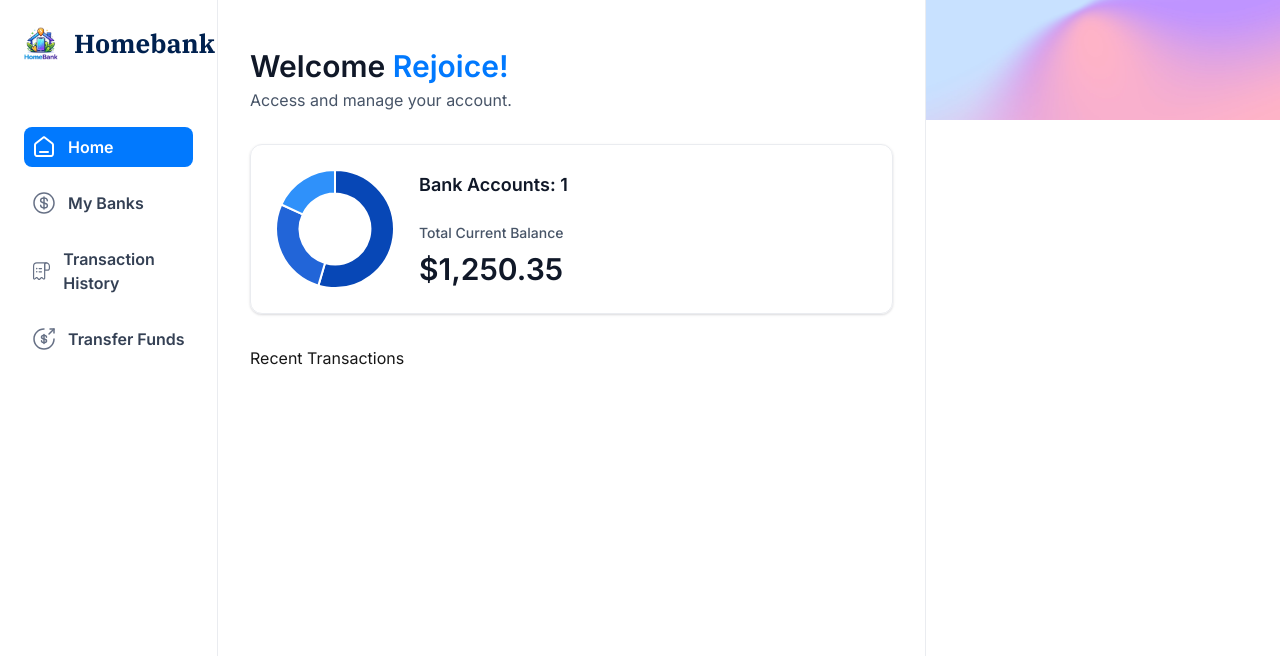
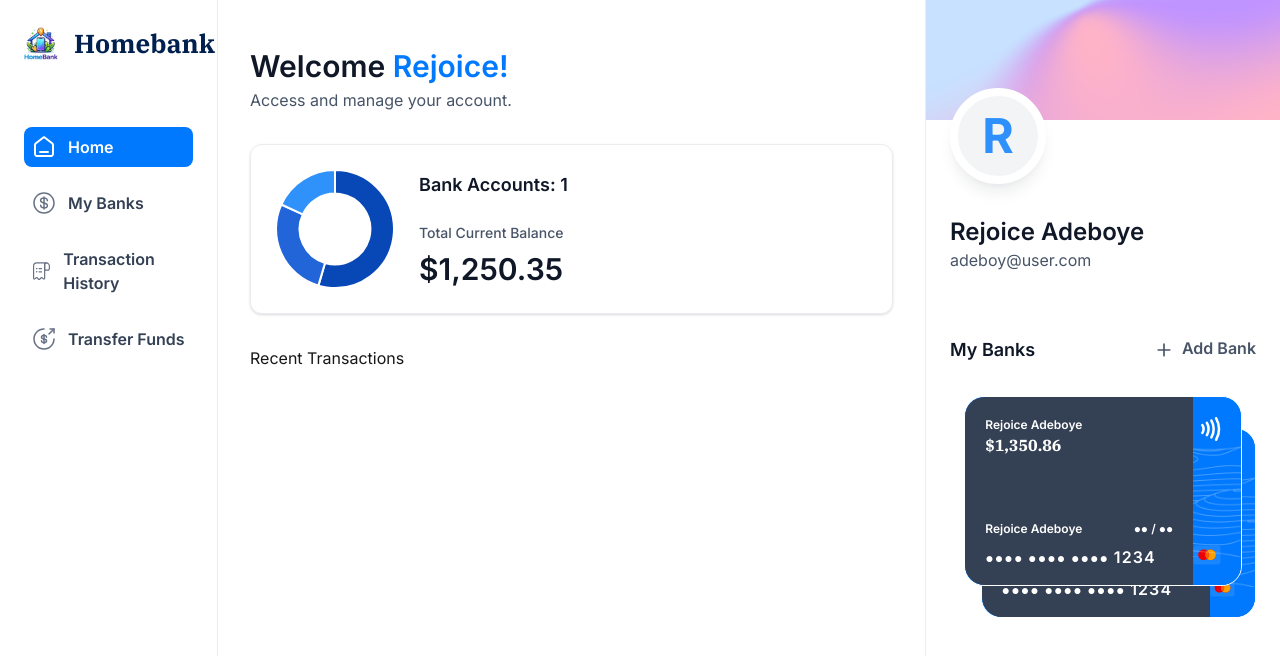
Before and after one commit to Rejoice2374/homebank, a Next.js app: page / in a window 1280 px wide. Shown: the top 656 px of the page. Built offline with nearby package versions, Linux system fonts and the light colour scheme.

Commit message:
feat: enhance RightSidebar with user profile details and add BankCard component for bank accounts

```diff
--- a/app/(root)/page.tsx
+++ b/app/(root)/page.tsx
@@ -4,7 +4,11 @@ import RightSidebar from "@/components/RightSidebar";
 import React from "react";
 
 const Home = () => {
-  const loggedIn = { firstName: "Rejoice" };
+  const loggedIn = {
+    firstName: "Rejoice",
+    lastName: "Adeboye",
+    email: "adeboy@user.com",
+  };
   return (
     <section className="home no-scrollbar">
       <div className="home-content no-scrollbar">
@@ -23,7 +27,11 @@ const Home = () => {
         </header>
         Recent Transactions
       </div>
-      <RightSidebar user={loggedIn} transactions={[]} banks={[]} />
+      <RightSidebar
+        user={loggedIn}
+        transactions={[]}
+        banks={[{ currentBalance: 1350.86 }, { currentBalance: 93520.86 }]}
+      />
     </section>
   );
 };
--- /dev/null
+++ b/components/BankCard.tsx
@@ -0,0 +1,58 @@
+import { formatAmount } from "@/lib/utils";
+import Image from "next/image";
+import Link from "next/link";
+import React from "react";
+
+const BankCard = ({
+  account,
+  userName,
+  showBalance = true,
+}: CreditCardProps) => {
+  return (
+    <div className="flex flex-col">
+      <Link href="/" className="bank-card">
+        <div className="bank-card_content">
+          <div>
+            <h1 className="text-xs font-semibold text-white">
+              {account.name || userName}
+            </h1>
+            <p className="font-ibm-plex-serif font-black text-white">
+              {formatAmount(account.currentBalance)}
+            </p>
+          </div>
+
+          <article className="flex flex-col gap-2">
+            <div className="flex justify-between">
+              <h1 className="text-xs font-semibold text-white">{userName}</h1>
+              <h2 className="text-xs font-semibold text-white">●● / ●●</h2>
+            </div>
+            <p className="text-sm font-semibold tracking-[1.1px] text-white">
+              ●●●● ●●●● ●●●● <span className="text-base">1234</span>
+            </p>
+          </article>
+        </div>
+
+        <div className="bank-card_icon">
+          <Image src="/icons/Paypass.svg" alt="pay" width={20} height={24} />
+          <Image
+            src="/icons/mastercard.svg"
+            alt="Mastercard"
+            width={45}
+            height={32}
+          />
+        </div>
+        <Image
+          src="/icons/Lines.png"
+          alt="Lines"
+          width={316}
+          height={190}
+          className="absolute top-0 left-0"
+        />
+      </Link>
+
+      {/* COPY */}
+    </div>
+  );
+};
+
+export default BankCard;
--- a/components/RightSidebar.tsx
+++ b/components/RightSidebar.tsx
@@ -1,10 +1,59 @@
+import Link from "next/link";
+import Image from "next/image";
 import React from "react";
+import BankCard from "./BankCard";
 
 const RightSidebar = ({ user, transactions, banks }: RightSidebarProps) => {
   return (
     <aside className="right-sidebar no-scrollbar">
       <section className="flex flex-col pb-8">
         <div className="profile-banner" />
+        <div className="profile">
+          <div className="profile-img flex-center">
+            <span className="text-5xl font-bold text-blue-500">
+              {user.firstName[0]}
+            </span>
+          </div>
+          <div className="profile-details">
+            <h1 className="profile-name">
+              {user.firstName} {user.lastName}
+            </h1>
+            <p className="profile-email">{user.email}</p>
+          </div>
+        </div>
+      </section>
+
+      <section className="banks">
+        <div className="flex w-full justify-between">
+          <h2 className="header-2">My Banks</h2>
+          <Link href="/" className="flex gap-2">
+            <Image src="/icons/plus.svg" alt="plus" width={20} height={20} />
+            <h2 className="text-14 font-semibold text-gray-600">Add Bank</h2>
+          </Link>
+        </div>
+
+        {banks?.length > 0 && (
+          <div className="relative flex flex-1 flex-col items-center justify-center gap-5">
+            <div className="relative z-10">
+              <BankCard
+                key={banks[0].$id}
+                account={banks[0]}
+                userName={`${user.firstName} ${user.lastName}`}
+                showBalance={false}
+              />
+            </div>
+            {banks[1] && (
+              <div className="absolute right-0 top-8 z-0 w-[90%]">
+                <BankCard
+                  key={banks[1].$id}
+                  account={banks[1]}
+                  userName={`${user.firstName} ${user.lastName}`}
+                  showBalance={false}
+                />
+              </div>
+            )}
+          </div>
+        )}
       </section>
     </aside>
   );
```
